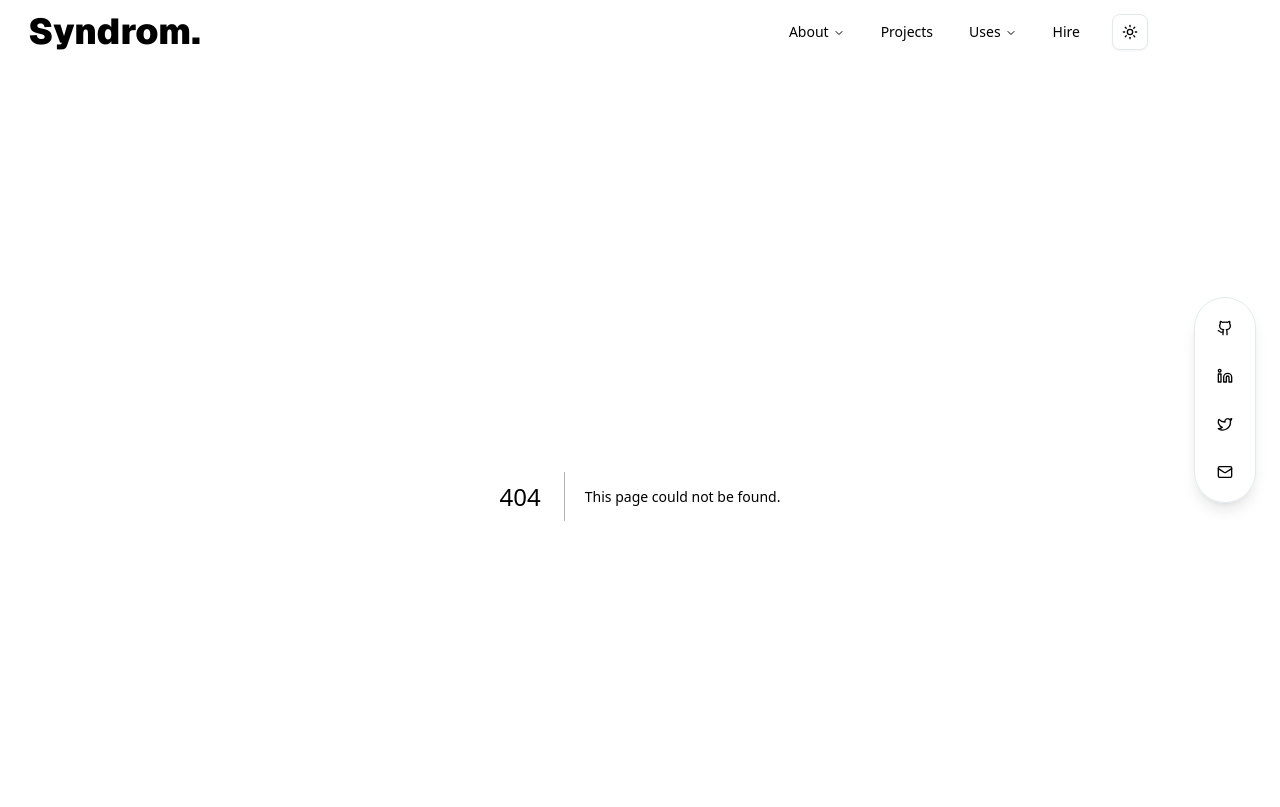
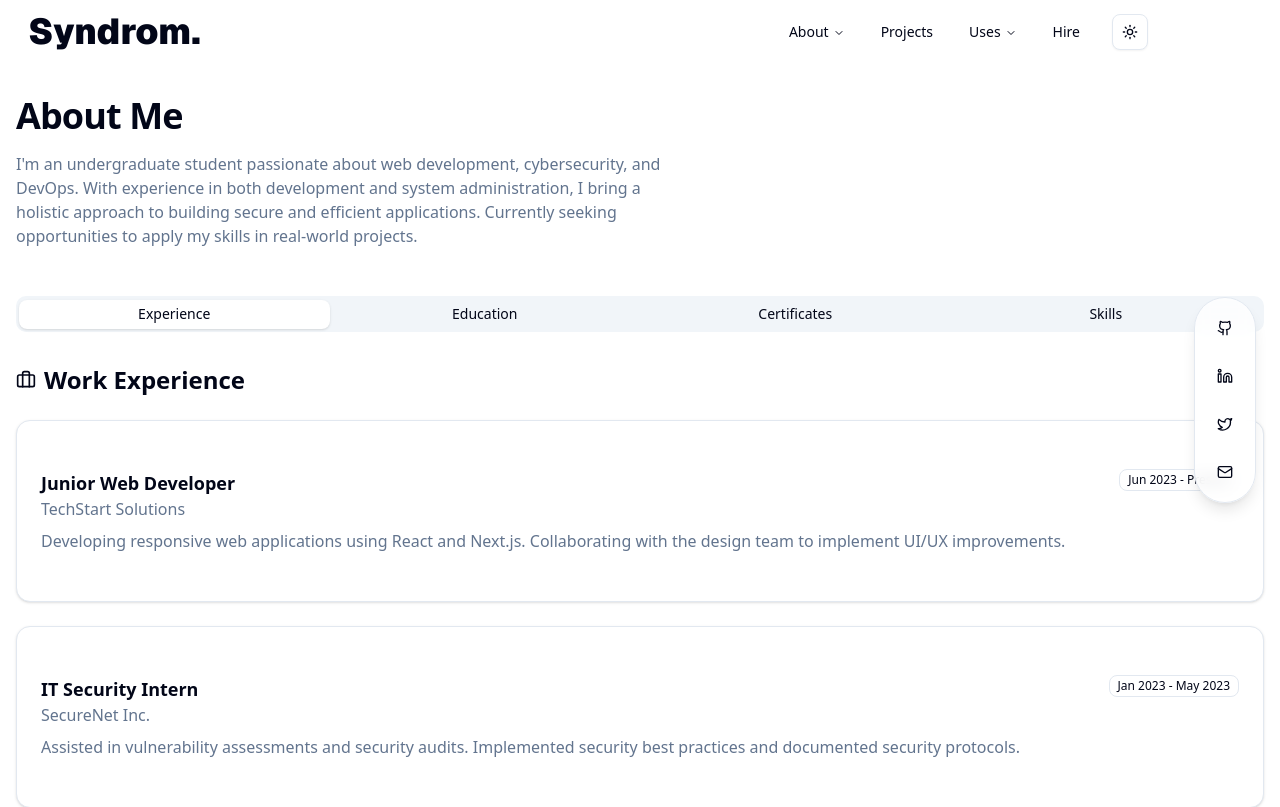
Before and after one commit to 5yndr0m/syndrom.me, a Next.js app: page /about in a window 1280 px wide. Before the commit this address had no page. Shown: the top 807 px of the page. Built offline with nearby package versions, Linux system fonts and the light colour scheme.

Commit message:
feat: combine all the about me components to one

```diff
--- /dev/null
+++ b/src/app/about/page.jsx
@@ -0,0 +1,50 @@
+import { aboutData } from "@/lib/data";
+import { Certificates } from "./certificates/Certificates";
+import { Education } from "./education/Education";
+import { Experience } from "./experience/Experience";
+import { Skills } from "./skills/Skills";
+import { Tabs, TabsContent, TabsList, TabsTrigger } from "@/components/ui/tabs";
+
+export default function AboutPage() {
+  return (
+    <div className="space-y-12">
+      <section className="space-y-4">
+        <h1 className="text-4xl font-bold tracking-tight">About Me</h1>
+        <div className="max-w-2xl">
+          <p className="text-muted-foreground">
+            I'm an undergraduate student passionate about web development,
+            cybersecurity, and DevOps. With experience in both development and
+            system administration, I bring a holistic approach to building
+            secure and efficient applications. Currently seeking opportunities
+            to apply my skills in real-world projects.
+          </p>
+        </div>
+      </section>
+
+      <Tabs defaultValue="experience" className="w-full">
+        <TabsList className="grid w-full grid-cols-4">
+          <TabsTrigger value="experience">Experience</TabsTrigger>
+          <TabsTrigger value="education">Education</TabsTrigger>
+          <TabsTrigger value="certificates">Certificates</TabsTrigger>
+          <TabsTrigger value="skills">Skills</TabsTrigger>
+        </TabsList>
+
+        <TabsContent value="experience" className="mt-6">
+          <Experience experiences={aboutData.experiences} />
+        </TabsContent>
+
+        <TabsContent value="education" className="mt-6">
+          <Education education={aboutData.education} />
+        </TabsContent>
+
+        <TabsContent value="certificates" className="mt-6">
+          <Certificates certificates={aboutData.certificates} />
+        </TabsContent>
+
+        <TabsContent value="skills" className="mt-6">
+          <Skills techStack={aboutData.techStack} />
+        </TabsContent>
+      </Tabs>
+    </div>
+  );
+}
```
